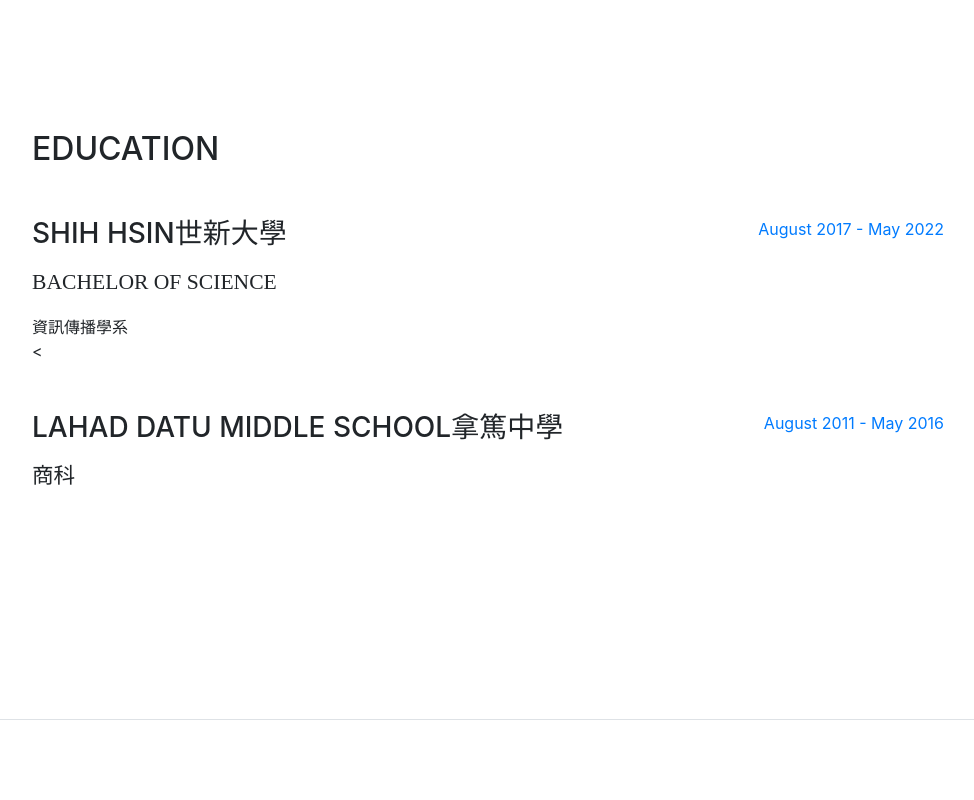
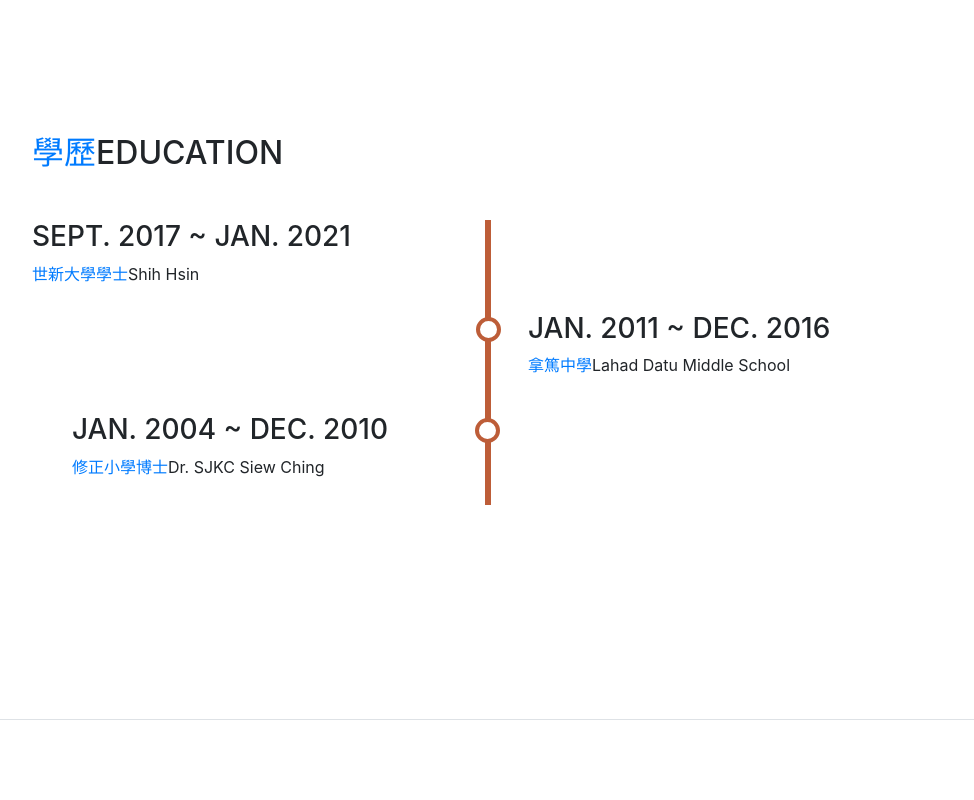
Before and after one commit to kahseng123kahseng/kahseng123kahseng.github.io, a website with bundled scripts: page index.html in a window 1280 px wide. Shown: the part 1680-2480 px from the top of the page, without its empty margins (288-1262 px from the left). Built offline with nearby package versions, Linux system fonts and the light colour scheme; a web font is replaced by a local one.

Commit message:
original resume

```diff
--- a/css/myresume.css
+++ b/css/myresume.css
@@ -15,3 +15,93 @@
 	text-transform: none;
 	margin-top: 1rem;
 }
+h2 {
+	font-family: inherit;
+}
+
+h3 {
+	font-family: inherit;
+}
+
+.timeline {
+  position: relative;
+  margin: 0 auto;
+}
+
+.timeline::after {
+  content: '';
+  position: absolute;
+  width: 6px;
+  background-color: #bd5d38;
+  top: 0;
+  bottom: 0;
+  left: 50%;
+  margin-left: -3px;
+}
+
+.timeline-block {
+  padding: 10px 40px;
+  position: relative;
+  background-color: inherit;
+  width: 50%;
+}
+
+/* The circles on the timeline */
+.timeline-block::after {
+  content: '';
+  position: absolute;
+  width: 25px;
+  height: 25px;
+  right: -12px;
+  background-color: white;
+  border: 4px solid #bd5d38;
+  top: 15px;
+  border-radius: 50%;
+  z-index: 1;
+}
+
+/* Place the container to the left */
+.timeline-left {
+  left: 0;
+}
+
+/* Place the container to the right */
+.timeline-right {
+  left: 50%;
+}
+
+/* Fix the circle for containers on the right side */
+.timeline-right::after {
+  left: -12px;
+}
+
+/* Media queries - Responsive timeline on screens less than 992px wide */
+@media screen and (max-width: 992px) {
+/* Place the timelime to the left */
+  .timeline::after {
+    left: 31px;
+  }
+
+  /* Full-width containers */
+  .timeline-block {
+    width: 100%;
+    padding-left: 70px;
+    padding-right: 25px;
+  }
+
+  /* Make all right containers behave like the left ones */
+  .timeline-right {
+    left: 0%;
+  }
+
+  /* Make sure all circles are at the same spot */
+  .timeline-left::after, .timeline-right::after {
+    left: 17px;
+  }
+}
+
+.subheading {
+	font-family: inherit;
+	text-transform: none;
+	margin-top: 1rem;
+}
--- a/index.html
+++ b/index.html
@@ -145,33 +145,29 @@
 
 	      <section class="resume-section p-3 p-lg-5 d-flex flex-column" id="education">
 	        <div class="my-auto">
-	          <h2 class="mb-5">Education</h2>
+	          <h2 class="mb-5"><span class="text-primary">學歷</span>Education</h2>
 
-	          <div class="resume-item d-flex flex-column flex-md-row mb-5">
-	            <div class="resume-content mr-auto">
-	              <h3 class="mb-0">Shih Hsin世新大學</h3>
-	              <div class="subheading mb-3">Bachelor of Science</div>
-	              <div>資訊傳播學系</div>
-	              <
-	            </div>
-	            <div class="resume-date text-md-right">
-	              <span class="text-primary">August 2017 - May 2022</span>
+	          <div class="timeline">
+	            <div class="resume-block timeline-left">
+				  <div class="timeline-content">
+	                <h3>Sept. 2017 ~ Jan. 2021</h3>
+					<p><span class="text-primary">世新大學學士</span>Shih Hsin</p>
+	              </div>
+				</div>
+				<div class="timeline-block timeline-right">
+	              <div class="timeline-content">
+				    <h3>Jan. 2011 ~ Dec. 2016</h3>
+                    <p><span class="text-primary">拿篤中學</span>Lahad Datu Middle School</p>
+	              </div>
+				</div>
+	            <div class="timeline-block timeline-left">
+				  <div class="timeline-content">
+				    <h3>Jan. 2004 ~ Dec. 2010</h3>
+	                <p><span class="text-primary">修正小學博士</span>Dr. SJKC Siew Ching</p>
 	            </div>
 	          </div>
-
-	          <div class="resume-item d-flex flex-column flex-md-row">
-	            <div class="resume-content mr-auto">
-	              <h3 class="mb-0">Lahad Datu Middle School拿篤中學</h3>
-	              <div class="subheading mb-3">商科</div>
-
-	            </div>
-	            <div class="resume-date text-md-right">
-	              <span class="text-primary">August 2011 - May 2016</span>
-	            </div>
-	          </div>
-
-	        </div>
-	      </section>
+            </div>
+          </section>
 
 	      <section class="resume-section p-3 p-lg-5 d-flex flex-column" id="skills">
 	        <div class="my-auto">
```
